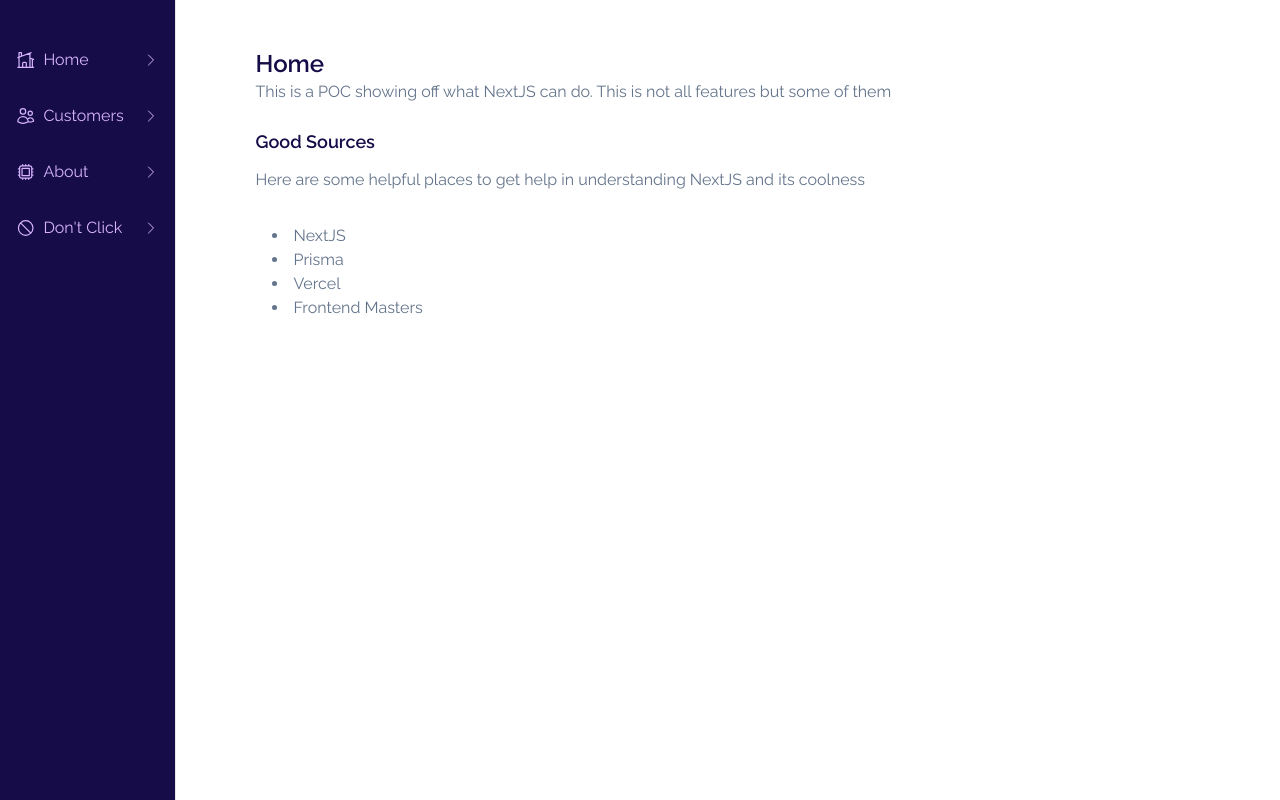
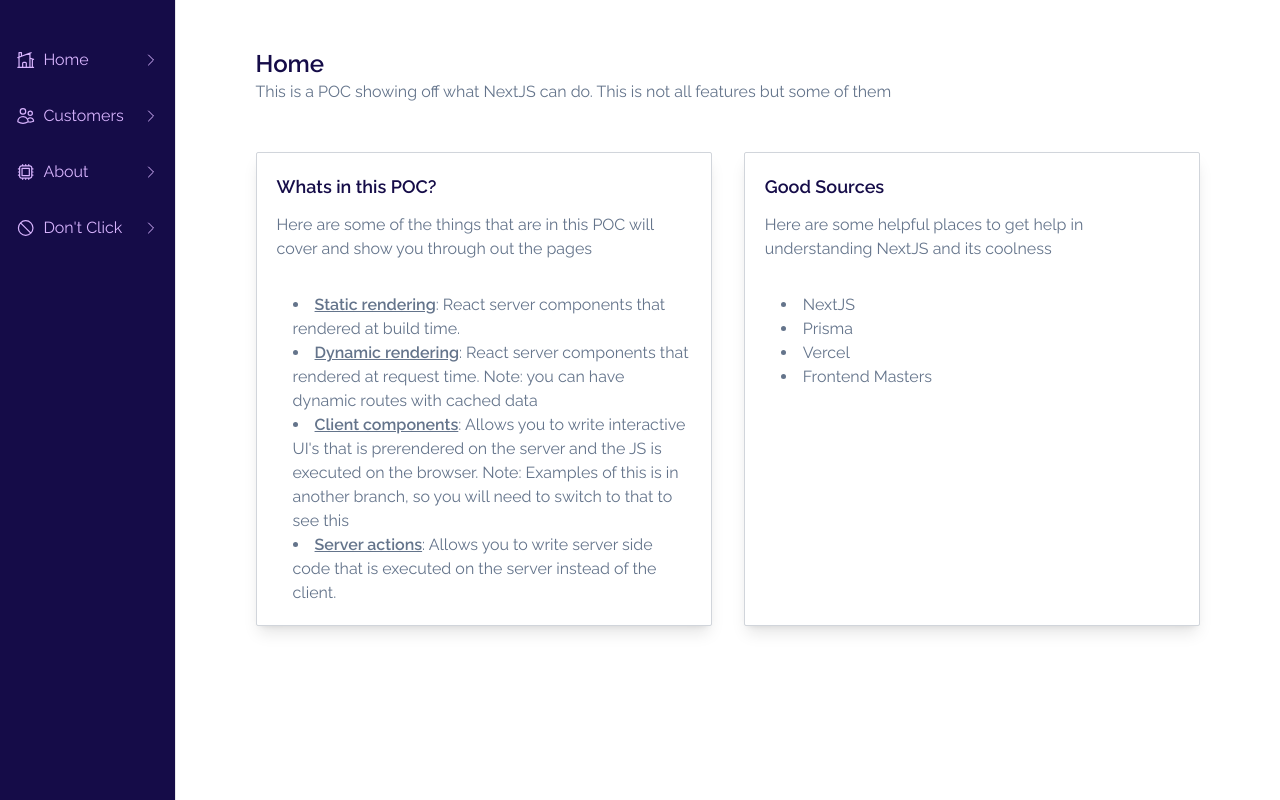
Before and after one commit to jrock2004/customer-dashboard, a Next.js app: page / in a window 1280 px wide. Built offline with nearby package versions, Linux system fonts and the light colour scheme.

Commit message:
adding an agenda card

```diff
--- a/app/page.tsx
+++ b/app/page.tsx
@@ -1,3 +1,4 @@
+import { Card } from "@/components/Card";
 import { PageTitle } from "@/components/PageTitle";
 import Link from "next/link";
 
@@ -5,12 +6,73 @@ const Home = () => {
   return (
     <div className="flex flex-col">
       <PageTitle title="Home" />
-      <p className="mb-6">
+      <p className="mb-12">
         This is a POC showing off what NextJS can do. This is not all features
         but some of them
       </p>
-      <div>
-        <PageTitle additionalClasses="mb-3" title="Good Sources" variant="h2" />
+      <div className="grid gap-8 md:grid-cols-2">
+        <Card>
+          <PageTitle
+            additionalClasses="mb-3"
+            title="Whats in this POC?"
+            variant="h2"
+          />
+          <p className="mb-8">
+            Here are some of the things that are in this POC will cover and show
+            you through out the pages
+          </p>
+
+          <ul className="list-inside list-disc">
+            <li className="ml-4">
+              <Link
+                className="font-semibold underline"
+                href="https://nextjs.org/docs/app/building-your-application/rendering/server-components#static-rendering-default"
+              >
+                Static rendering
+              </Link>
+              : React server components that rendered at build time.
+            </li>
+            <li className="ml-4">
+              <Link
+                className="font-semibold underline"
+                href="https://nextjs.org/docs/app/building-your-application/rendering/server-components#dynamic-rendering"
+              >
+                Dynamic rendering
+              </Link>
+              : React server components that rendered at request time. Note: you
+              can have dynamic routes with cached data
+            </li>
+            <li className="ml-4">
+              <Link
+                className="font-semibold underline"
+                href="https://nextjs.org/docs/app/building-your-application/rendering/client-components"
+              >
+                Client components
+              </Link>
+              : Allows you to write interactive UI&apos;s that is prerendered on
+              the server and the JS is executed on the browser. Note: Examples
+              of this is in another branch, so you will need to switch to that
+              to see this
+            </li>
+
+            <li className="ml-4">
+              <Link
+                className="font-semibold underline"
+                href="https://nextjs.org/docs/app/building-your-application/data-fetching/server-actions-and-mutations"
+              >
+                Server actions
+              </Link>
+              : Allows you to write server side code that is executed on the
+              server instead of the client.
+            </li>
+          </ul>
+        </Card>
+        <Card>
+          <PageTitle
+            additionalClasses="mb-3"
+            title="Good Sources"
+            variant="h2"
+          />
           <p className="mb-8">
             Here are some helpful places to get help in understanding NextJS and
             its coolness
@@ -40,6 +102,7 @@ const Home = () => {
               </Link>
             </li>
           </ul>
+        </Card>
       </div>
     </div>
   );
```
Lines whose indentation alone changed are shown as unchanged.
